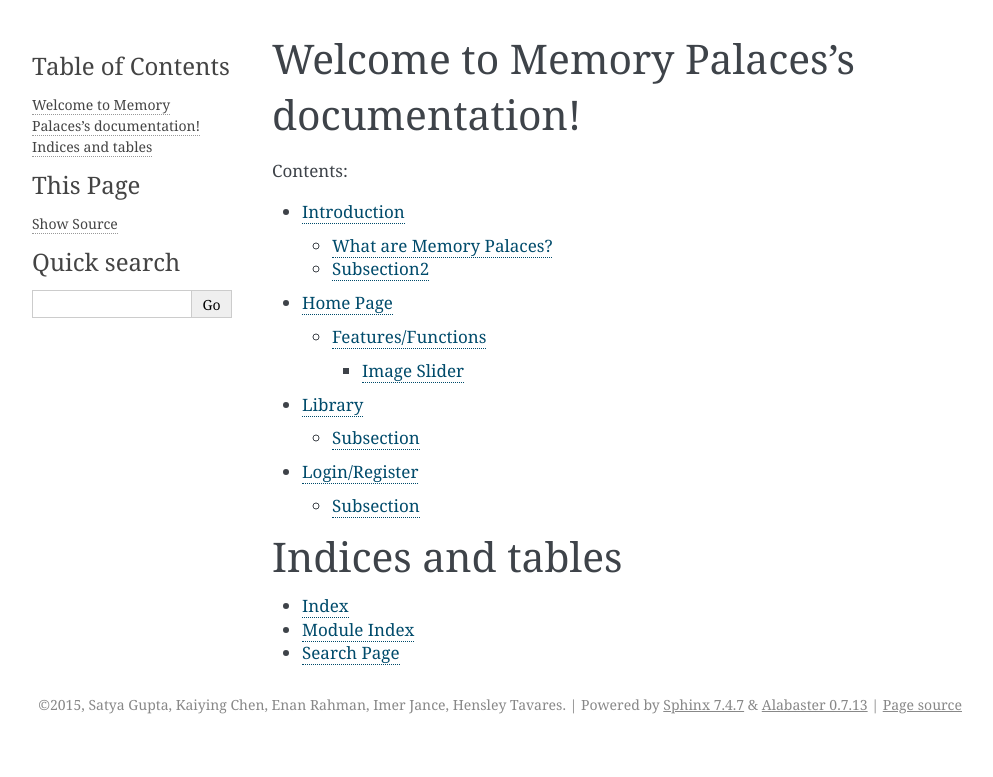
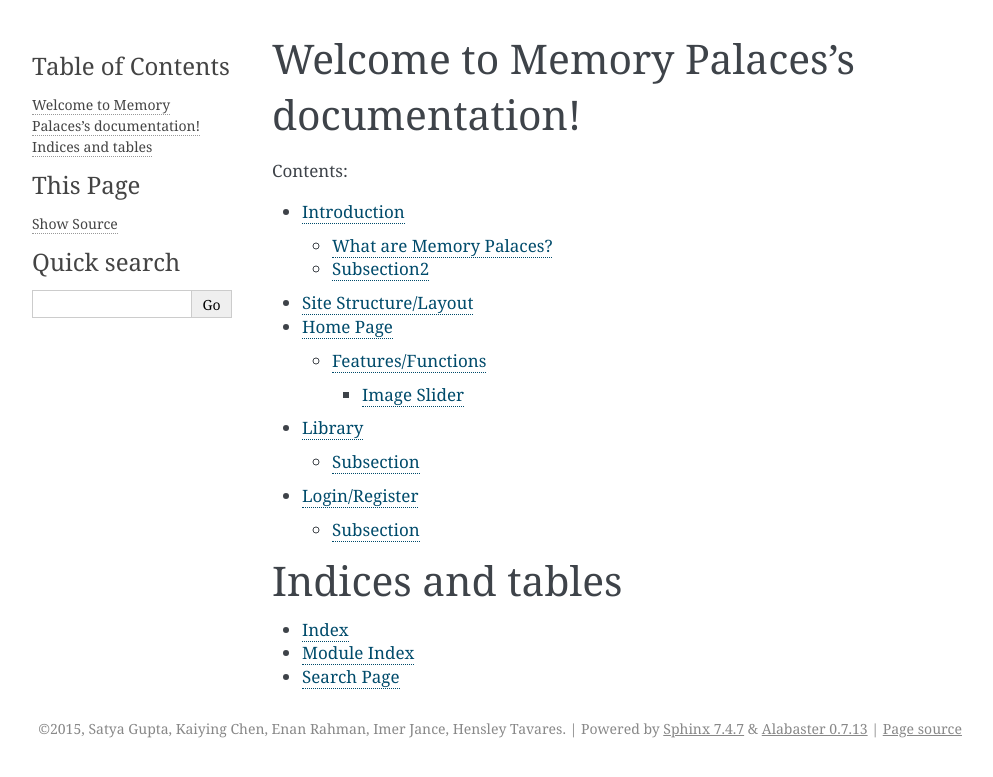
Before and after one commit to ckyko/memorypalace, a Sphinx documentation site: the page built from MemoryPalace/docs/index.rst, in a window 1280 px wide. Shown: the top 777 px of the page, without its empty margins (148-1141 px from the left). Built offline with Sphinx 7.4.7, drawn with Linux system fonts in a browser that asks for light colours.

Commit message:
sphinx added Structure section

```diff
--- /dev/null
+++ b/MemoryPalace/docs/Structure.rst
@@ -0,0 +1,2 @@
+Site Structure/Layout
+=====================
--- a/MemoryPalace/docs/index.rst
+++ b/MemoryPalace/docs/index.rst
@@ -9,9 +9,10 @@ Welcome to Memory Palaces's documentation!
 Contents:
 
 .. toctree::
-   :maxdepth: 4
+   :maxdepth: 5
 
    Introduction
+   Structure
    Homepage
    Library
    Loginregister
```
Also changed, not shown: 8 other files.
